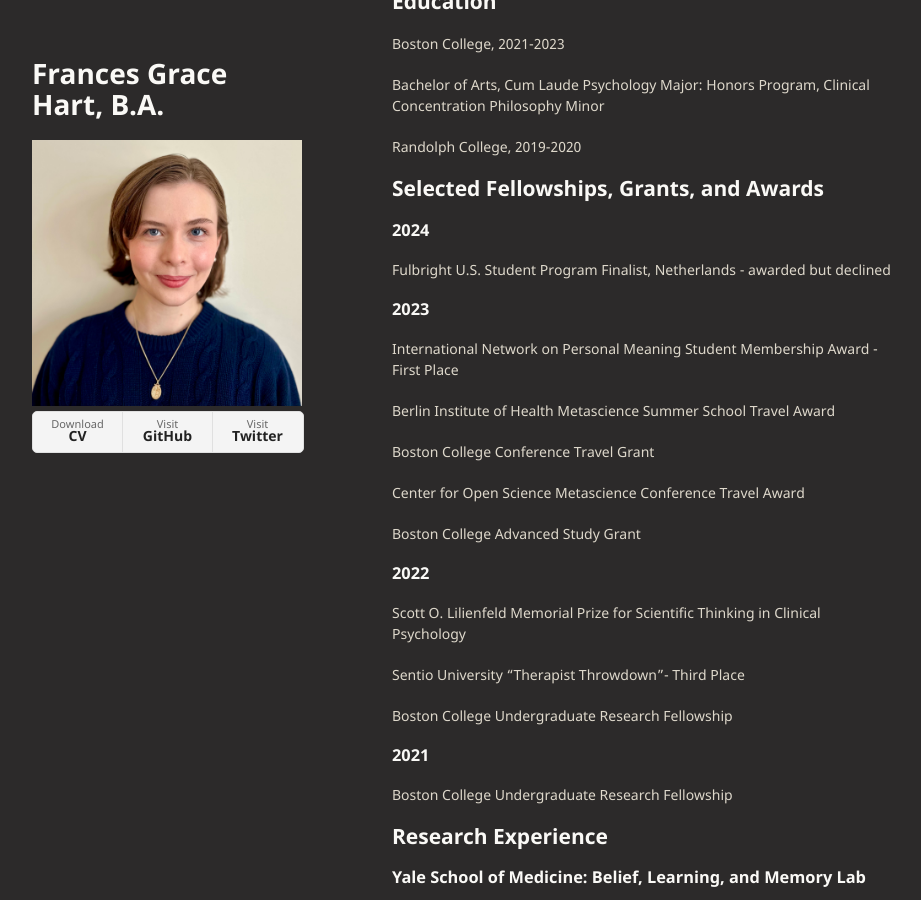
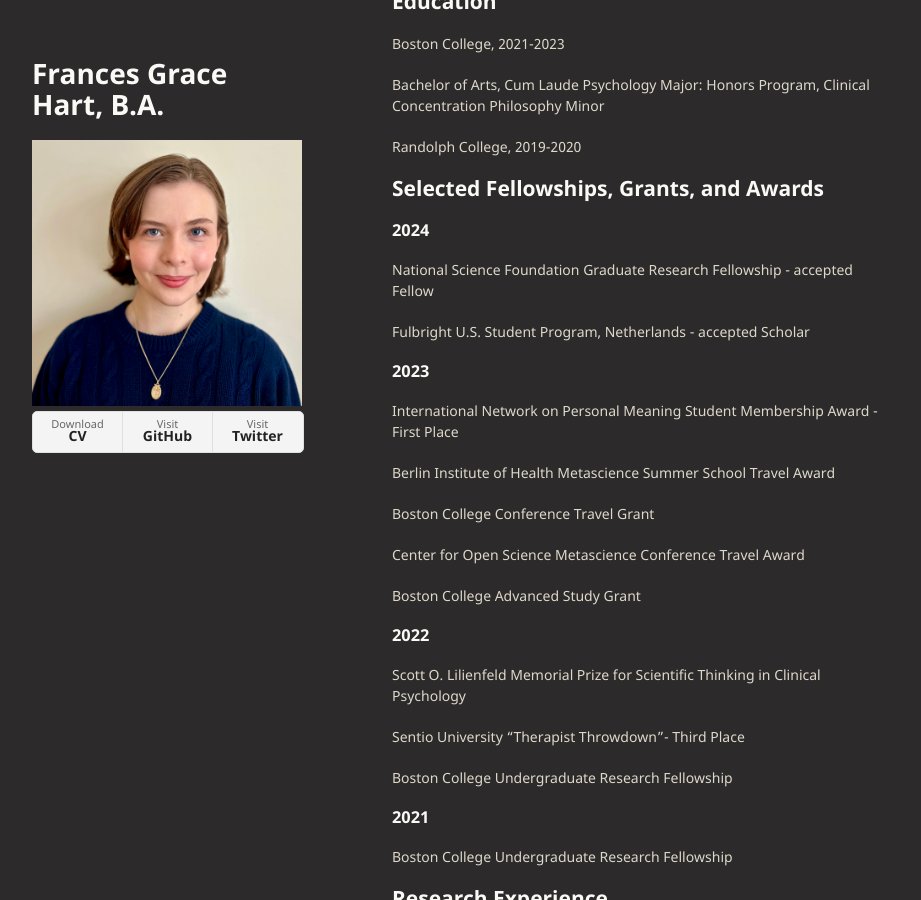
Before and after one commit to francesghart/francesghart.github.io, a Jekyll site: the page built from index.md, in a window 1280 px wide and 900 px high, scrolled down 584 px. Shown: the whole window, without its empty margins (178-1099 px from the left). Built offline with Jekyll 4.4.1, drawn with Linux system fonts in a browser that asks for light colours.

Commit message:
added GRFP, updated CV

```diff
--- a/_includes/sidebar.html
+++ b/_includes/sidebar.html
@@ -26,7 +26,7 @@
         {% endif %}
       {% endfor %}
 
-      <a class="sidebar-nav-item" href="/assets/documents/HartAbridgedCV3.16.24.pdf" download>Download CV</a>
+      <a class="sidebar-nav-item" href="/assets/documents/HartAbridgedCVApr2024.pdf" download>Download CV</a>
       <a class="sidebar-nav-item" href="https://github.com/francesghart">GitHub </a>
       <a class="sidebar-nav-item" href="https://twitter.com/francesghart">Twitter</a>
       <span class="sidebar-nav-item">Currently v{{ site.version }}</span>
--- a/index.md
+++ b/index.md
@@ -29,7 +29,9 @@ Randolph College, 2019-2020
 
 ## Selected Fellowships, Grants, and Awards
 ### 2024
-  Fulbright U.S. Student Program Finalist, Netherlands - awarded but declined
+  National Science Foundation Graduate Research Fellowship - accepted Fellow
+
+  Fulbright U.S. Student Program, Netherlands - accepted Scholar
 
 ### 2023
   International Network on Personal Meaning Student Membership Award - First Place
```
Also changed, not shown: 1 other file.
